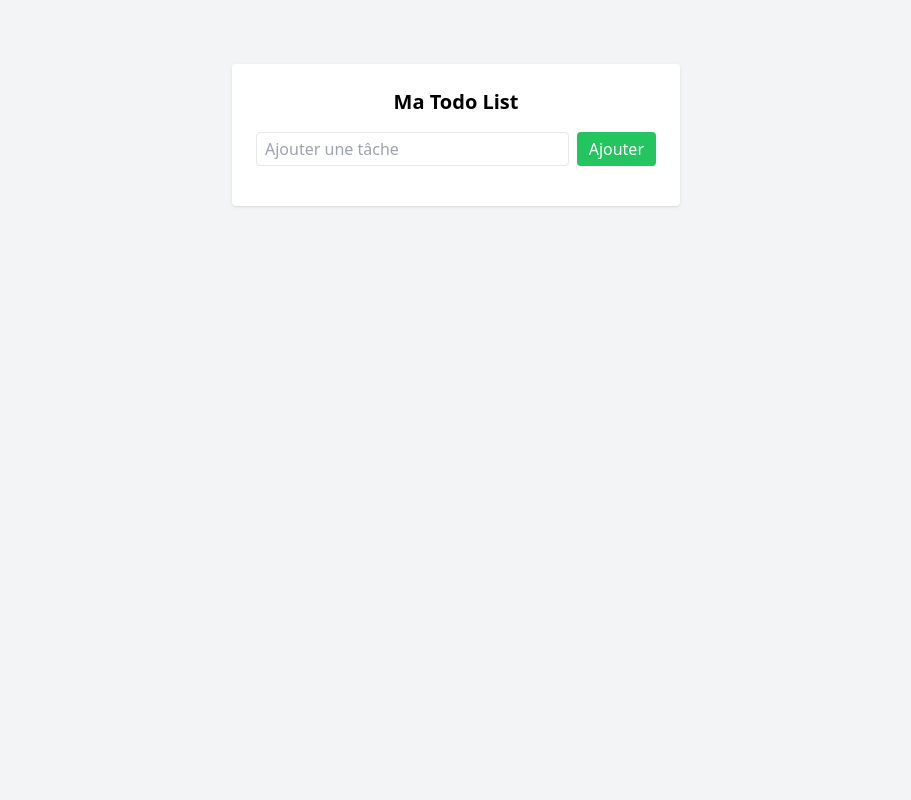
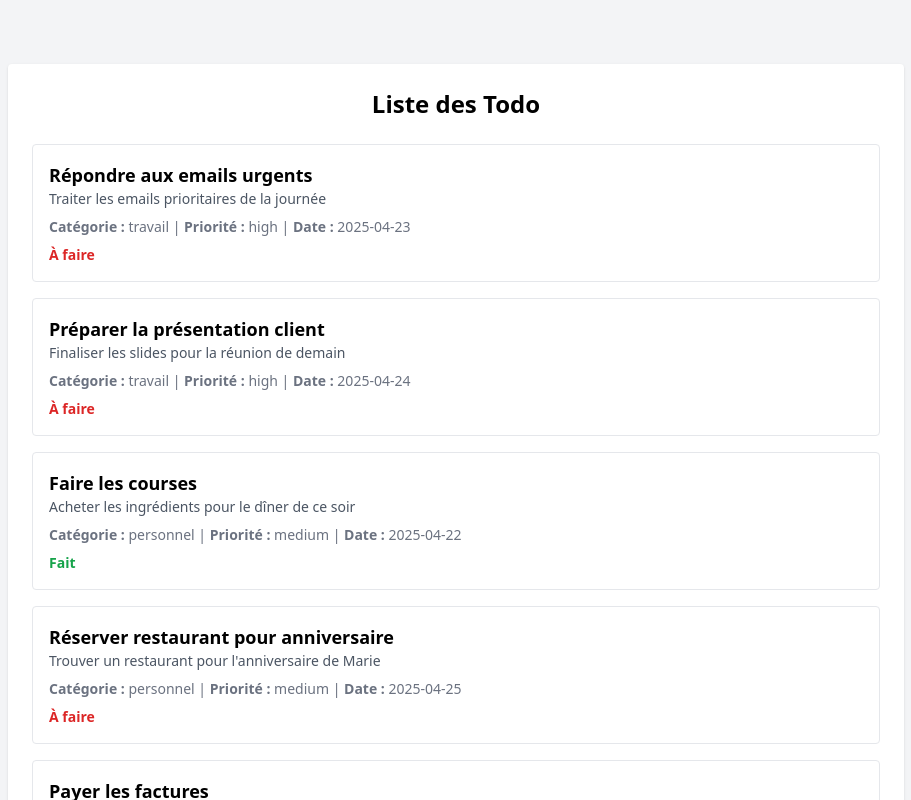
Before and after one commit to maxgnt/React, a React (Vite) app: page / in a window 1280 px wide. Both pictures are taken after a click on the button "Mes Todo". Shown: the top 800 px of the page, without its empty margins (184-1095 px from the left). Built offline with nearby package versions, Linux system fonts and the light colour scheme; the HTML template or start-up script is replaced by a standard one.

Commit message:
add all files

```diff
--- a/package.json
+++ b/package.json
@@ -10,7 +10,8 @@
   },
   "dependencies": {
     "react": "^18.2.0",
-    "react-dom": "^18.2.0"
+    "react-dom": "^18.2.0",
+    "react-router": "^7.5.1"
   },
   "devDependencies": {
     "@types/react": "^18.0.37",
--- a/src/components/Formulaire.tsx
+++ b/src/components/Formulaire.tsx
@@ -1,43 +1,49 @@
 import { useState } from 'react';
 
 export default function Formulaire() {
-    const [nom, setNomtache] = useState('');
+  const [nom, setNom] = useState('');
   const [description, setDescription] = useState('');
-    const [todo, setTodos] = useState(Data);
+  const [envoi, setEnvoi] = useState(false);
 
   const handleSubmit = (e: React.FormEvent) => {
-        e.preventDefault(); // Prevenir le comportement par défaut du formulaire (evite ke rechargement de la page)
+    e.preventDefault();
     setEnvoi(true);
   };
 
   return (
-
     <form onSubmit={handleSubmit} className="max-w-md mx-auto mt-10 bg-white p-6 rounded shadow">
       <h2 className="text-xl font-bold mb-4 text-center">Tâche</h2>
+
       <input
         type="text"
         placeholder="Nom de la tâche"
         value={nom}
-onChange={(e) => setNomtache(e.target.value)}
-className="flex-1 border rounded px-2 py-1"
+        onChange={(e) => setNom(e.target.value)}
+        className="flex-1 border rounded px-2 py-1 mb-4 w-full"
         required
       />
 
-
       <input
-type="description"
+        type="text"
         placeholder="Description de la tâche"
         value={description}
         onChange={(e) => setDescription(e.target.value)}
-className="flex-1 border rounded px-2 py-1"
+        className="flex-1 border rounded px-2 py-1 mb-4 w-full"
         required
       />
+
       <button
         type="submit"
-className="bg-green-500 text-white px-3 py-1 rounded hover:bg-green-600 p-2 m-2"
+        className="bg-green-500 text-white px-3 py-2 rounded hover:bg-green-600 w-full"
       >
         Ajouter
       </button>
+
+      {envoi && (
+        <p className="mt-4 text-green-600 text-center">
+          ✅ Tâche ajoutée avec succès !
+        </p>
+      )}
     </form>
   );
 }
--- a/src/components/Todo.tsx
+++ b/src/components/Todo.tsx
@@ -1,61 +1,27 @@
-import { useState } from "react";
+import todos from "../data/todos";
 
 export default function Todo() {
-  const [todos, setTodos] = useState<{ id: number; texte: string; fait: boolean }[]>([]);
-  const [input, setInput] = useState("");
+  return (
+    <div className="max-w-4xl mx-auto mt-10 bg-white p-6 rounded shadow">
+      <h2 className="text-2xl font-bold mb-6 text-center"> Liste des Todo</h2>
 
-  const ajouterTodo = () => {
-    if (!input.trim()) return;
-    setTodos([...todos, { id: Date.now(), texte: input, fait: false }]);
-    setInput("");
-  };
-
-  const toggleEtat = (id: number) => {
-    setTodos(
-      todos.map((tache) =>
-        tache.id === id ? { ...tache, fait: !tache.fait } : tache
-      )
-    );
-  };
-
-  const supprimerTodo = (id: number) => {
-    setTodos(todos.filter((tache) => tache.id !== id));
-  };
-
-  return (
-    <div className="max-w-md mx-auto mt-10 bg-white p-6 rounded shadow">
-      <h2 className="text-xl font-bold mb-4 text-center">Ma Todo List</h2>
-
-      <div className="flex gap-2 mb-4">
-        <input
-          value={input}
-          onChange={(e) => setInput(e.target.value)}
-          className="flex-1 border rounded px-2 py-1"
-          placeholder="Ajouter une tâche"
-        />
-        <button
-          onClick={ajouterTodo}
-          className="bg-green-500 text-white px-3 py-1 rounded hover:bg-green-600"
-        >
-          Ajouter
-        </button>
-      </div>
-
-      <ul>
+      <ul className="space-y-4">
         {todos.map((tache) => (
-          <li key={tache.id} className="flex justify-between items-center mb-2">
-            <span
-              className={`cursor-pointer ${tache.fait ? "line-through text-gray-400" : ""}`}
-              onClick={() => toggleEtat(tache.id)}
-            >
-              {tache.texte}
-            </span>
-            <button
-              onClick={() => supprimerTodo(tache.id)}
-              className="text-red-500 hover:text-red-700"
-            >
-              ✖
-            </button>
+          <li key={tache.id} className="border rounded p-4 hover:shadow">
+            <h3 className="text-lg font-semibold">{tache.title}</h3>
+            <p className="text-sm text-gray-600">{tache.description}</p>
+            <div className="text-sm text-gray-500 mt-2">
+              <strong>Catégorie :</strong> {tache.category} |{" "}
+              <strong>Priorité :</strong> {tache.priority} |{" "}
+              <strong>Date :</strong> {tache.dueDate}
+            </div>
+            <div className="mt-2 text-sm">
+              {tache.completed ? (
+                <span className="text-green-600 font-semibold"> Fait</span>
+              ) : (
+                <span className="text-red-600 font-semibold"> À faire</span>
+              )}
+            </div>
           </li>
         ))}
       </ul>
```
Also changed, not shown: src/data/todos.ts (renamed from src/components/Data.tsx), 1 other file (tests, documents, lock files or other folders). Lines whose indentation alone changed are shown as unchanged.
